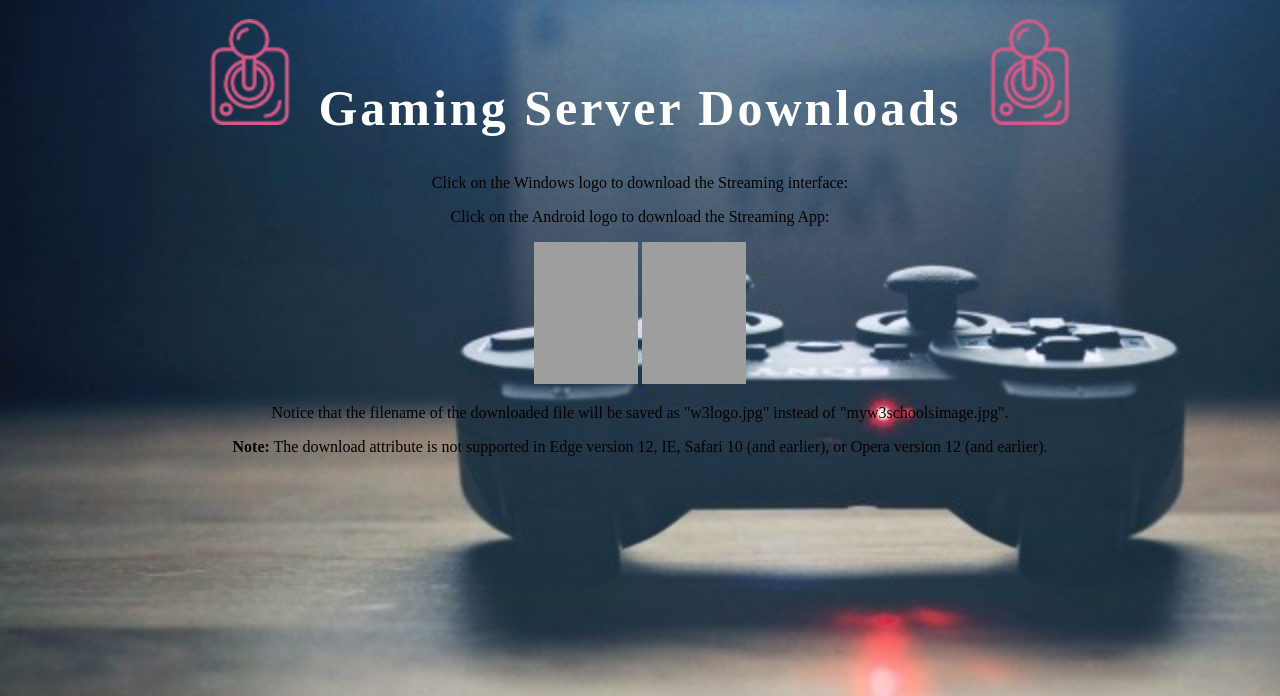
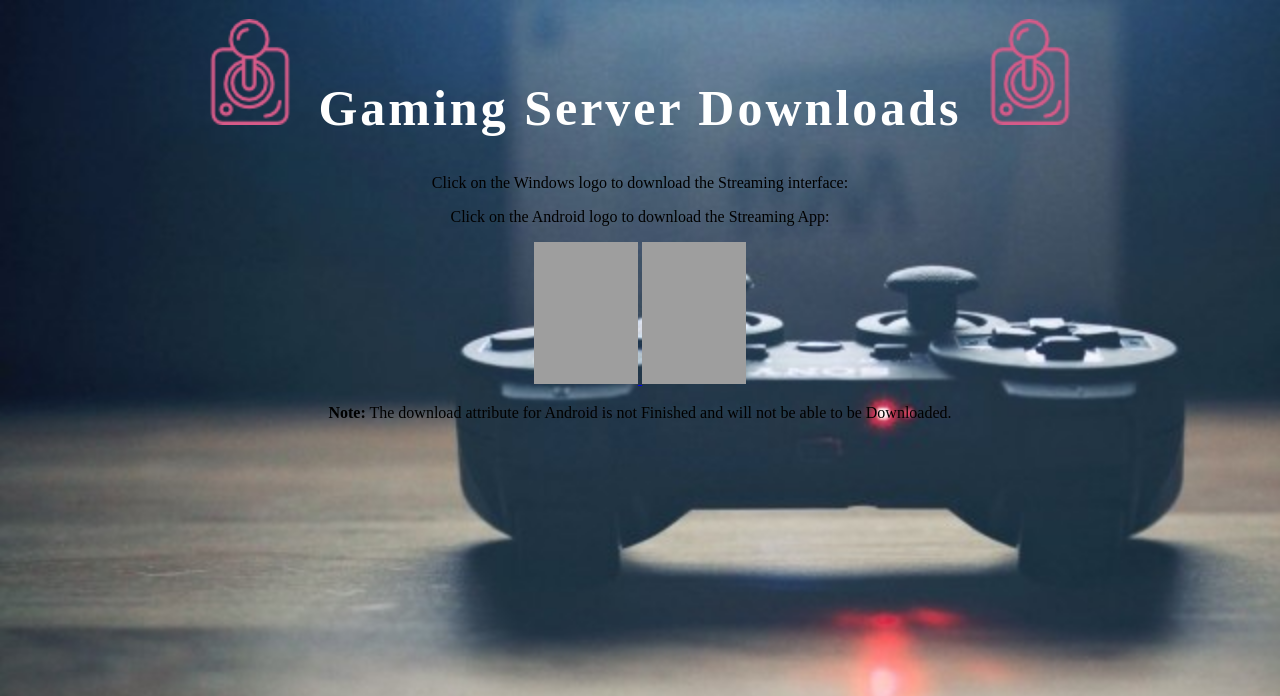
Before and after one commit to Noddy26/RemoteGamingConsole, a Flask app: template registerServer/templates/downloadPage.html in a window 1280 px wide. Shown: the top 696 px of the page. Run offline with Flask 2, Linux system fonts and the light colour scheme; the template is opened without the code that fills it, so the values that code supplies are empty; grey boxes are pictures that could not be loaded.

```diff
--- a/registerServer/templates/downloadPage.html
+++ b/registerServer/templates/downloadPage.html
@@ -22,8 +22,6 @@
   <img src="../static/images/giphy4.gif" alt="GamingApp" width="104" height="142">
 </a>
 
-<p>Notice that the filename of the downloaded file will be saved as "w3logo.jpg" instead of "myw3schoolsimage.jpg".</p>
-
-<p><b>Note:</b> The download attribute is not supported in Edge version 12, IE, Safari 10 (and earlier), or Opera version 12 (and earlier).</p>
+<p><b>Note:</b> The download attribute for Android is not Finished and will not be able to be Downloaded.</p>
 </body>
 </html>
```
